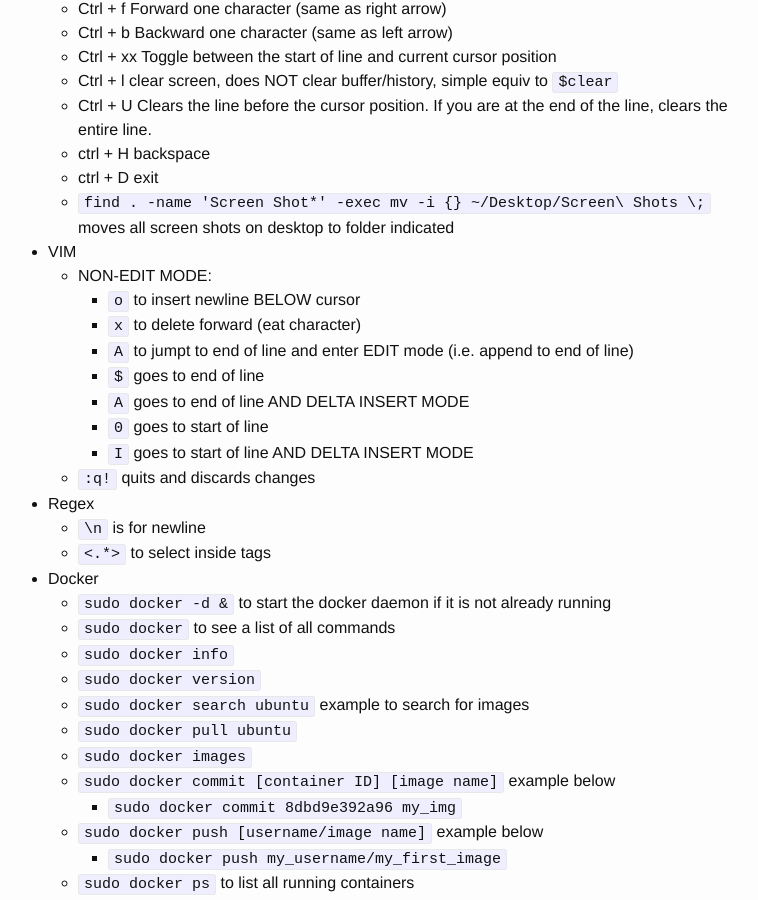
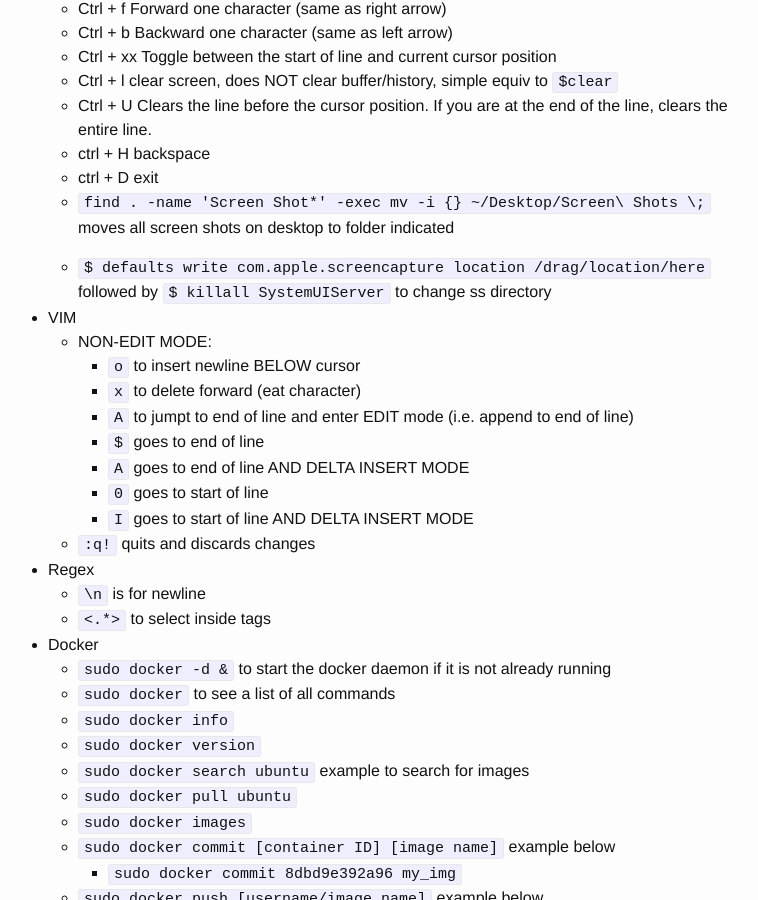
Before and after one commit to josephlei/jjl-website, a Jekyll site: the page built from _posts/2015-06-13-tips-and-tricks.markdown, in a window 1280 px wide and 900 px high, scrolled down 2716 px. Shown: the whole window, without its empty margins (252-1010 px from the left). Built offline with Jekyll 4.4.1, drawn with Linux system fonts in a browser that asks for light colours; some of the changed lines change nothing that is shown; some of the changed text lies outside the part shown.

Commit message:
direct shell update

```diff
--- a/_posts/2015-06-13-tips-and-tricks.markdown
+++ b/_posts/2015-06-13-tips-and-tricks.markdown
@@ -10,7 +10,7 @@ published: true
 
 ####(Also.. so I can erase it off ALL THE WHITEBOARDS)
 
-####**Updated 2015-08-19**
+####**Updated 2015-08-22**
 
 * `echo $PATH` gives you a colon separated list of your path environment (env) variable (var)
   * `echo $PATH > filename` will output your path env var to a file named filename, located in current working directory
@@ -102,6 +102,8 @@ published: true
   * ctrl + D exit
   * `find . -name 'Screen Shot*' -exec mv -i {} ~/Desktop/Screen\ Shots \;` moves all screen shots on desktop to folder indicated
 
+  * `$ defaults write com.apple.screencapture location /drag/location/here` followed by `$ killall SystemUIServer` to change ss directory
+
 * VIM
   * NON-EDIT MODE:
     * `o` to insert newline BELOW cursor
```
